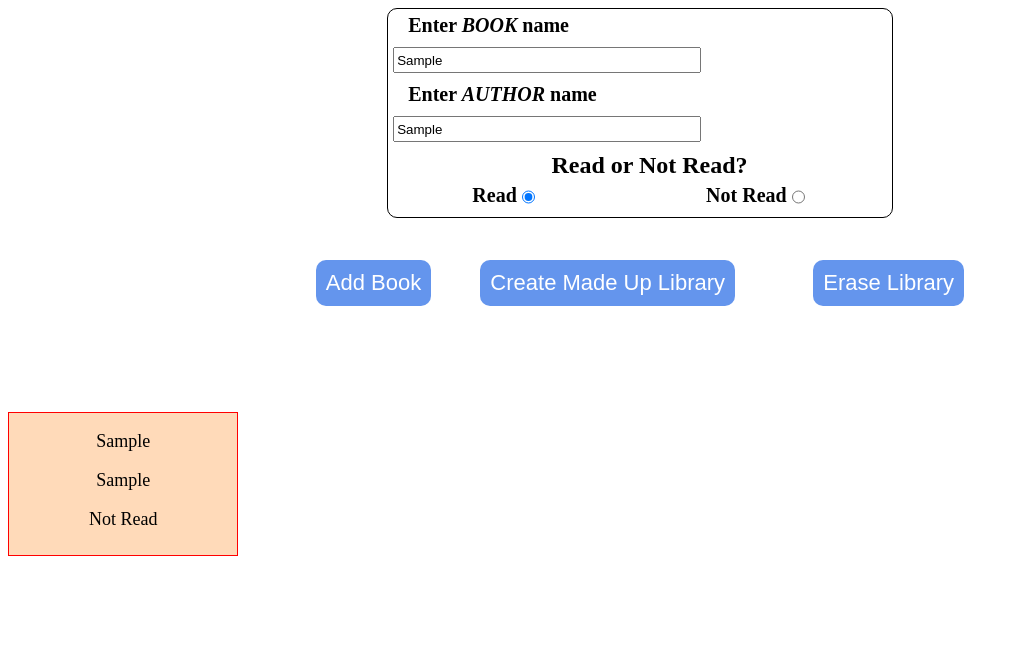
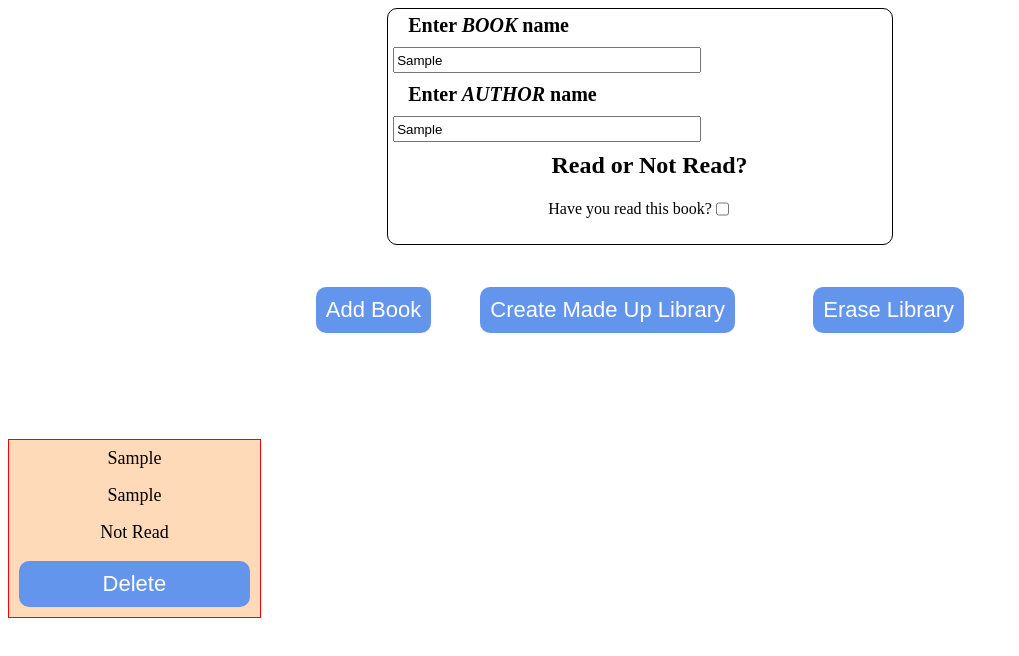
Before and after one commit to farva9999/book-project, a plain HTML site: page index.html in a window 1280 px wide. Both pictures are taken after typing "Sample", "Sample" into the empty fields and a click on the button "Add Book". Shown: the top 656 px of the page, without its empty margins (0-1019 px from the left). Drawn offline with Linux system fonts and the light colour scheme.

Commit message:
completed project

```diff
--- a/index.html
+++ b/index.html
@@ -14,15 +14,9 @@
         <label for="author">Enter <em>AUTHOR</em> name</label>
         <input type="text" id="author" class="textinput">
         <label for="readstatus" class="readlabel">Read or Not Read?</label>
-        <div class="radios">
-            <div class="radioOptions">
-                <label for="read">Read</label>
-                <input type="radio" id="read" name="readornot" value=true checked="checked"><br>
-            </div>
-            <div class="radioOptions">
-                <label for="notread">Not Read</label>
-                <input type="radio" id="notread" name="readornot" value=false><br>
-            </div>
+        <div class="checkbox">
+            <p>Have you read this book?</p>
+            <input type="checkbox" id="thecheckbox">
         </div>
     </div>
 
--- a/index.js
+++ b/index.js
@@ -1,21 +1,21 @@
 let myLibrary = [];
 let bookElement = document.getElementById("bookname");
 let authorname = document.getElementById("author");
-let readstatusitem = document.querySelector('input[name="readornot"]:checked').value;
+let isRead = document.getElementById('thecheckbox').checked;
 let errorText = document.getElementById("errortext");
 let libraryDisplay = document.getElementById("libraryDisplay");
 
 let bookname = "empty";
-
+let readstatus = false;
 
 function addBookToLibrary() {
-    console.log(readstatusitem);
+
     //checkInputs();
 
-    //define values
+    //define values & see if book has been read
     let title = bookElement.value;
     let author = authorname.value;
-    let readstatus = readstatusitem.value;
+    checkRead()
 
     //add to library array
     const addedBook = new Book(title, author, readstatus);
@@ -24,6 +24,10 @@ function addBookToLibrary() {
     let newBookGridElement = document.createElement('div');
     newBookGridElement.className = 'book';
 
+    //set data info on element
+    newBookGridElement.dataset.info = `${author}${title}${readstatus}`;
+
+    //create p elements and button
     let newBookTitle = document.createElement("p");
         newBookTitle.textContent = addedBook.title;
     let newBookAuthor = document.createElement("p");
@@ -31,10 +35,16 @@ function addBookToLibrary() {
     let newBookReadStatus = document.createElement("p");
         newBookReadStatus.textContent = addedBook.readstatus;
 
+    let deleteButton = document.createElement('button');
+        deleteButton.textContent = "Delete";
+        deleteButton.dataset.info = `${author}${title}${readstatus}`;
+      deleteButton.addEventListener('click', deleteBook);
+
     libraryDisplay.appendChild(newBookGridElement);
     newBookGridElement.appendChild(newBookTitle);
     newBookGridElement.appendChild(newBookAuthor);
     newBookGridElement.appendChild(newBookReadStatus);
+    newBookGridElement.appendChild(deleteButton);
 
     myLibrary.push(addedBook);
 
@@ -44,8 +54,8 @@ function addBookToLibrary() {
 
 
 
+//get name of book from input field and make sure it's populated
 function checkInputs(){
-  //get name of book from input field and make sure it's populated
   booklengthcheck = bookElement.value;
 
   if (booklengthcheck.length < 1) {
@@ -56,17 +66,19 @@ function checkInputs(){
   }
 }
 
+//erase all books and start with a fresh library
 function eraseLibrary() {
   myLibrary = [];
   let allbooks = document.querySelectorAll(".book");
   allbooks.forEach((book) => book.remove());
 }
 
+//THE BIG CONSTRUCTOR
 function Book(title, author, readstatusin) {
-  //the constructor
+
     this.title = title;
     this.author = author;
-    if (readstatusin == 'true') {
+    if (readstatusin == true) {
         this.readstatus = "Read";
     } else {
         this.readstatus = "Not Read";
@@ -74,20 +86,19 @@ function Book(title, author, readstatusin) {
 
 }
 
-function defaultLibraryPopulate() {
-  myLibrary = [
-    "The Catcher and the Rye",
-    "The Great Gatsby",
-    "American Killer",
-    "When Jobs Go Overseas",
-    "The New Beginning",
-    "The Bible",
-    "Cosmos",
-  ];
-  myLibrary.forEach((book) => {
-    let newBook = document.createElement("p");
-    newBook.textContent = book.toString();
-    newBook.className = "book";
-    libraryDisplay.appendChild(newBook);
-  });
+//see if the READ checkbox is checked or not
+function checkRead(){
+  if (document.getElementById('thecheckbox').checked == true) {
+    return readstatus = true;
+  }else {
+    return readstatus = false;
+  }
 }
+
+function deleteBook(e){
+  //get ID of button -> delete all elements with that ID
+  let buttonID = e.target.dataset.info;
+  let itemsToDelete = document.querySelectorAll(`[data-info="${buttonID}"]`);
+  itemsToDelete.forEach(element => element.remove());
+
+}
--- a/style.css
+++ b/style.css
@@ -5,8 +5,8 @@ body{
 
 .container{
     display: grid;
-    grid-template-columns: repeat(5, 18vw);
-    grid-template-rows: repeat(5, 18vh);
+    grid-template-columns: repeat(5, 20fr);
+    grid-template-rows: repeat(5, 20fr);
 }
 
 
@@ -38,9 +38,9 @@ body{
     font-size: 24px;
 }
 
-.radios{
+.checkbox{
     display: flex;
-    justify-content: space-around;
+    justify-content: center;
     margin-bottom: 10px;
     flex-wrap: wrap;
 }
@@ -74,6 +74,10 @@ label{
     font-size: 20px;
 }
 
+#readcheckbox{
+    text-align: center;
+}
+
 #errortext{
     text-align: center;
     color: red;
@@ -83,9 +87,12 @@ label{
 .book{
     background-color: peachpuff;
     border: 1px solid red;
+    display: flex;
+    flex-direction: column;
 }
 
 .book > p {
     text-align: center;
     font-size: 18px;
+    margin: 8px;
 }
```
